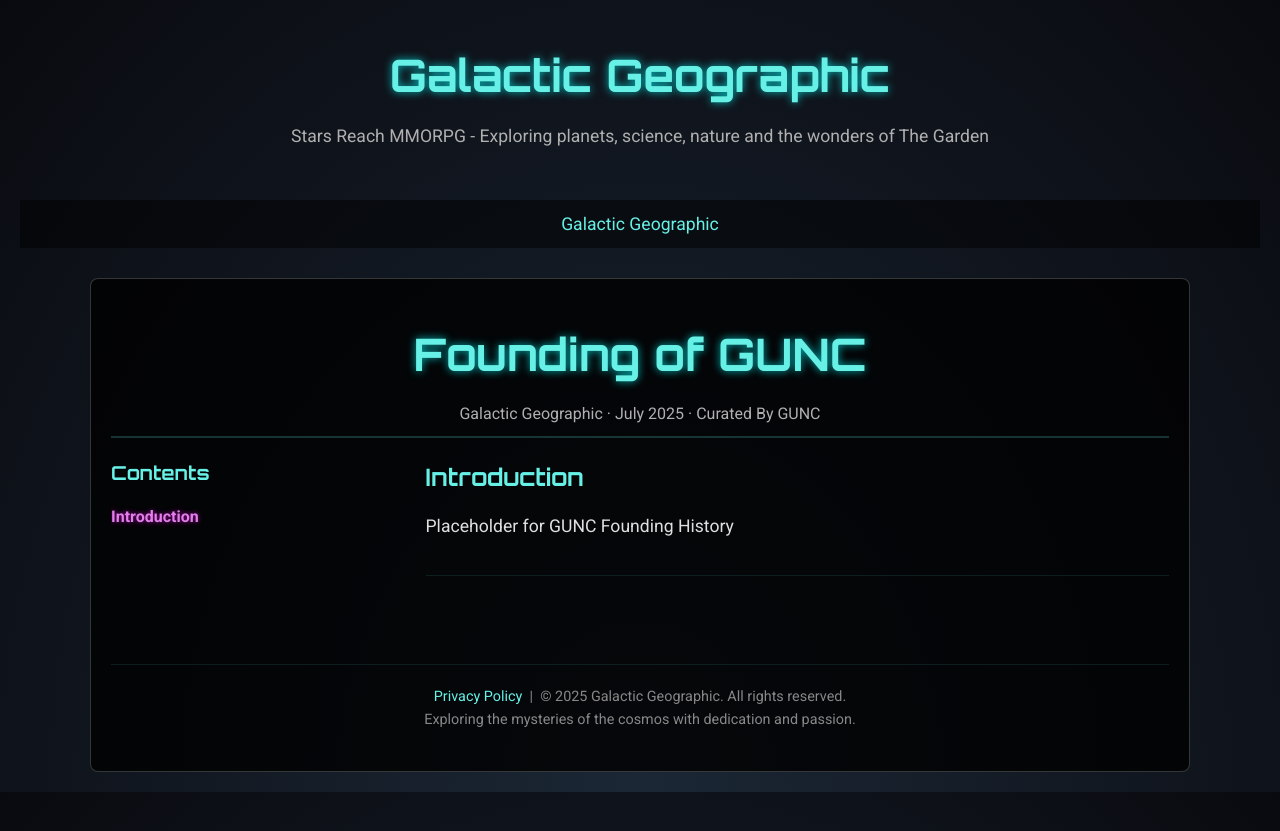
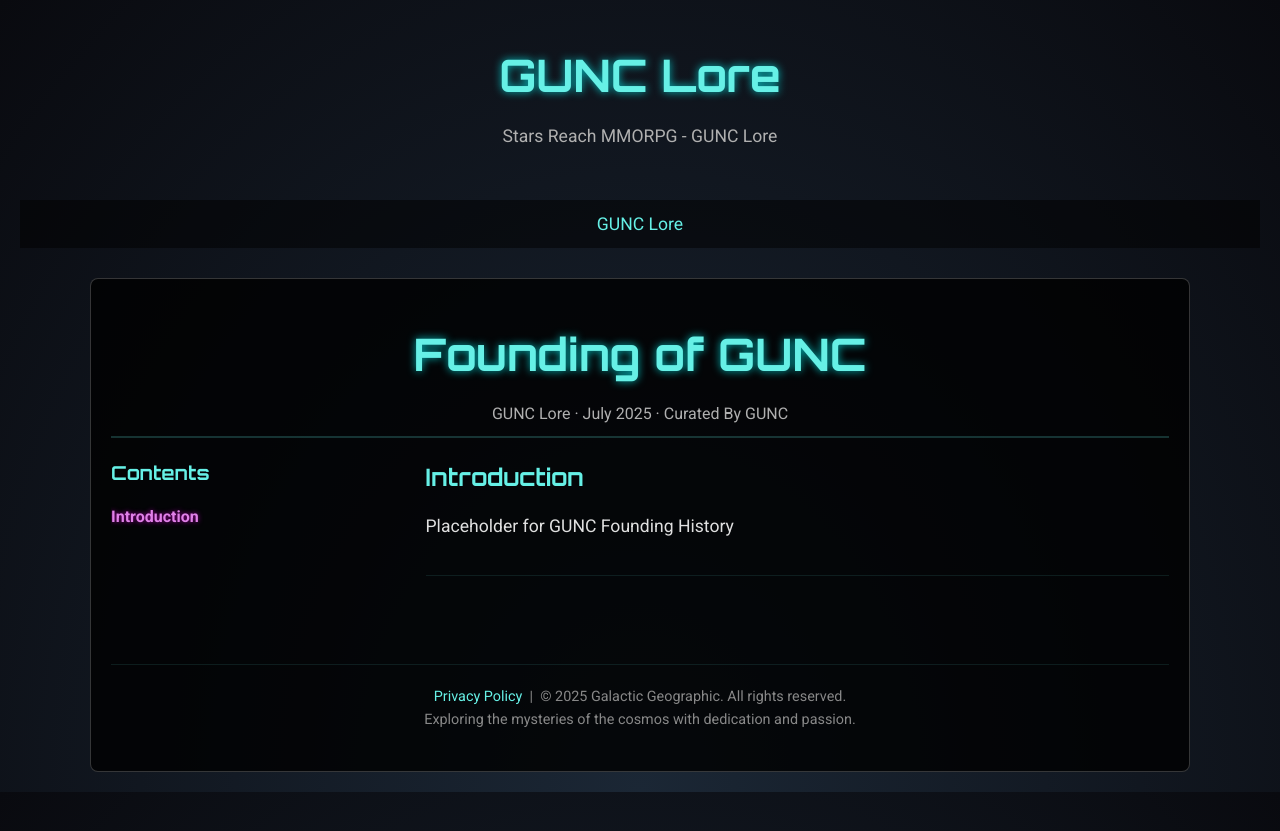
Before and after one commit to drake-vellaut/guncLore, a Jekyll site: the page built from _posts/2025-07-20-lore.html, in a window 1280 px wide. Shown: the top 831 px of the page. Built offline with Jekyll 4.4.1, drawn with Linux system fonts in a browser that asks for light colours.

Commit message:
minor modifications

```diff
--- a/_layouts/article.html
+++ b/_layouts/article.html
@@ -484,19 +484,19 @@
 </head>
 <body>
 <header>
-    <h1>Galactic Geographic</h1>
-    <p>Stars Reach MMORPG - Exploring planets, science, nature and the wonders of The Garden</p>
+    <h1>GUNC Lore</h1>
+    <p>Stars Reach MMORPG - GUNC Lore</p>
   </header>
   <!-- Navigation Bar -->
   <nav>
-    <a href="/">Galactic Geographic</a>
+    <a href="/">GUNC Lore</a>
   </nav>
 
   <div class="article-container">
     <!-- Article Header -->
     <header class="article-header">
       <h1>{{ page.title }}</h1>
-      <p class="subheader">Galactic Geographic · {{ page.date | date: "%B %Y" }} · Curated By {{ page.author }}</p>
+      <p class="subheader">GUNC Lore · {{ page.date | date: "%B %Y" }} · Curated By {{ page.author }}</p>
     </header>
 
     <div class="content-wrapper">
--- a/index.html
+++ b/index.html
@@ -61,3 +61,9 @@
       <span class="disabled">Next &raquo;</span>
     {% endif %}
   </div>
+<footer style="text-align: center; font-size: 0.9rem; color: #888; margin-top: 3rem;">
+  <p>
+    <a href="/privacy_policy.html">Privacy Policy</a> &nbsp;|&nbsp;
+    &copy; 2025 GUNC. All Rights Reserved.
+  </p>
+</footer>
```
